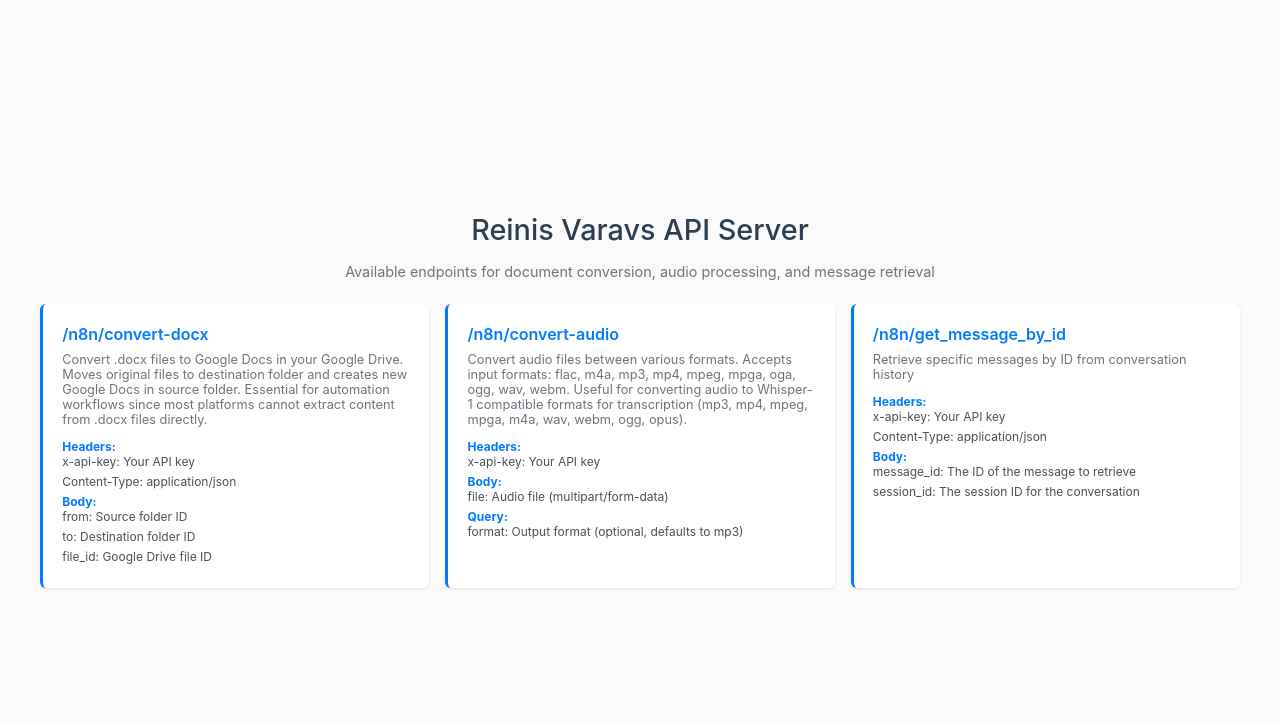
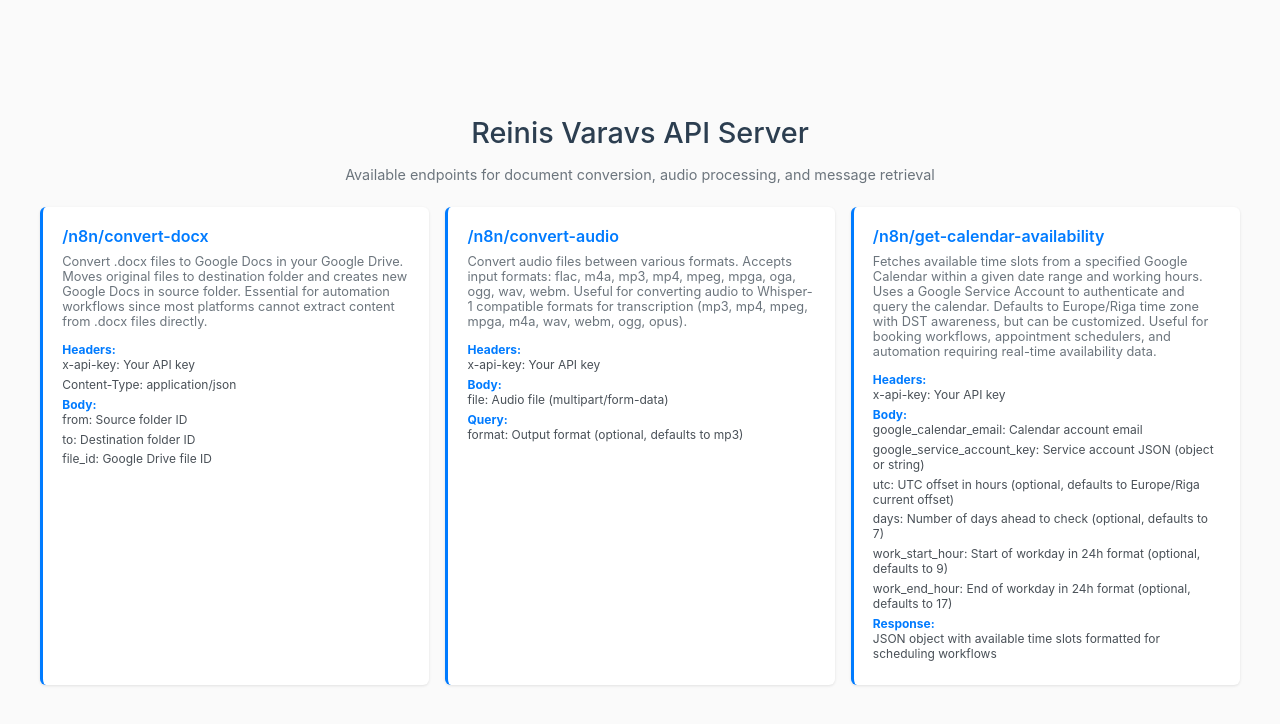
Before and after one commit to reinisvaravs/reinisvaravs.site, a website: page public/index.html in a window 1280 px wide. Drawn offline with Linux system fonts and the light colour scheme.

Commit message:
fixed docs

```diff
--- a/public/index.html
+++ b/public/index.html
@@ -146,18 +146,49 @@
       </div>
 
       <div class="endpoint">
-        <h3>/n8n/get_message_by_id</h3>
-        <p>Retrieve specific messages by ID from conversation history</p>
+        <h3>/n8n/get-calendar-availability</h3>
+        <p>
+          Fetches available time slots from a specified Google Calendar within a
+          given date range and working hours. Uses a Google Service Account to
+          authenticate and query the calendar. Defaults to Europe/Riga time zone
+          with DST awareness, but can be customized. Useful for booking
+          workflows, appointment schedulers, and automation requiring real-time
+          availability data.
+        </p>
         <div class="details">
           <strong>Headers:</strong>
           <ul>
             <li>x-api-key: Your API key</li>
-            <li>Content-Type: application/json</li>
           </ul>
           <strong>Body:</strong>
           <ul>
-            <li>message_id: The ID of the message to retrieve</li>
-            <li>session_id: The session ID for the conversation</li>
+            <li>google_calendar_email: Calendar account email</li>
+            <li>
+              google_service_account_key: Service account JSON (object or
+              string)
+            </li>
+            <li>
+              utc: UTC offset in hours (optional, defaults to Europe/Riga
+              current offset)
+            </li>
+            <li>
+              days: Number of days ahead to check (optional, defaults to 7)
+            </li>
+            <li>
+              work_start_hour: Start of workday in 24h format (optional,
+              defaults to 9)
+            </li>
+            <li>
+              work_end_hour: End of workday in 24h format (optional, defaults to
+              17)
+            </li>
+          </ul>
+          <strong>Response:</strong>
+          <ul>
+            <li>
+              JSON object with available time slots formatted for scheduling
+              workflows
+            </li>
           </ul>
         </div>
       </div>
```
